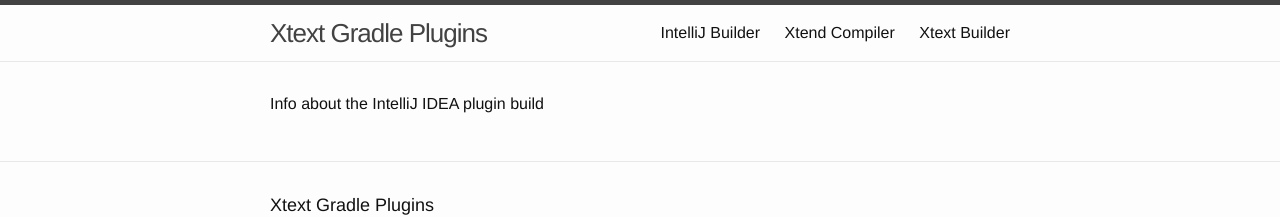
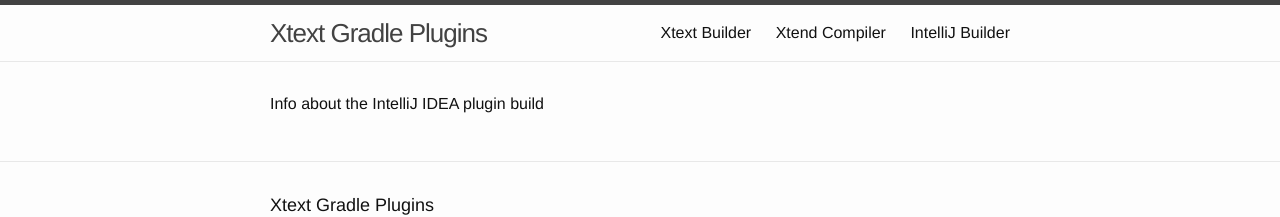
Before and after one commit to xtext/xtext-gradle-plugin, a Jekyll site: the page built from intellij.md, in a window 1280 px wide. Shown: the top 217 px of the page. Built offline with Jekyll 4.4.1, drawn with Linux system fonts in a browser that asks for light colours; Markdown is read by kramdown in place of the engine named in the settings.

Commit message:
sort menu entries

```diff
--- a/_includes/header.html
+++ b/_includes/header.html
@@ -14,7 +14,8 @@
       </a>
 
       <div class="trigger">
-        {% for page in site.pages %}
+        {% assign pages = site.pages | sort:"weight" %}
+        {% for page in pages %}
           {% if page.title %}
           <a class="page-link" href="{{ page.url | prepend: site.baseurl }}">{{ page.title }}</a>
           {% endif %}
```
Also changed, not shown: intellij.md (+1 -0 lines), xtend.md (+1 -0 lines), xtext-builder.md (+1 -0 lines).
